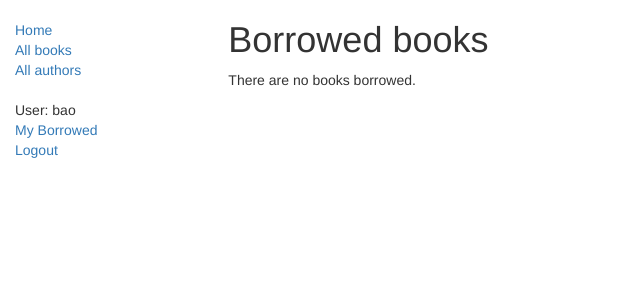
After one commit to SDaBao/locallibrary, a Django app: page /catalog/mybooks/ in a window 1280 px wide. The commit adds this page. Shown: the top 300 px of the page, without its empty margins (0-640 px from the left). Run offline with Django 3.2, Linux system fonts and the light colour scheme; a user stored in the database is signed in; data comes from the database, SQL or seed files in the repository; both versions use the stored data as it was after the commit; some libraries are stand-ins or nearby versions.

Commit message:
add borrow_part

```diff
--- a/catalog/admin.py
+++ b/catalog/admin.py
@@ -37,14 +37,14 @@ class BookAdmin(admin.ModelAdmin):
 
 @admin.register(BookInstance)
 class BookInstanceAdmin(admin.ModelAdmin):
+    list_display = ('book', 'status', 'borrower', 'due_back', 'id')
     list_filter = ('status', 'due_back')
-    list_display = ('book', 'status', 'due_back', 'id')
 
     fieldsets = (
         (None, {
             'fields': ('book','imprint', 'id')
         }),
         ('Availability', {
-            'fields': ('status', 'due_back')
+            'fields': ('status', 'due_back','borrower')
         }),
     )
--- a/catalog/templates/base_generic.html
+++ b/catalog/templates/base_generic.html
@@ -27,13 +27,17 @@
                     <li><a href="{% url 'index' %}">Home</a></li>
                     <li><a href="{% url 'books' %}">All books</a></li>
                     <li><a href="{% url 'authors' %}">All authors</a></li>
+                </ul>
+                <ul class="sidebar-nav">
                     {% if user.is_authenticated %}
                     <li>User: {{ user.get_username }}</li>
+                    <li><a href="{% url 'my-borrowed' %}">My Borrowed</a></li>
                     <li><a href="{% url 'logout'%}?next={{request.path}}">Logout</a></li>
                     {% else %}
                     <li><a href="{% url 'login'%}?next={{request.path}}">Login</a></li>
                     {% endif %}
                 </ul>
+
                 {% endblock %}
             </div>
             <div class="col-sm-10 ">
--- /dev/null
+++ b/catalog/templates/catalog/bookinstance_list_borrowed_user.html
@@ -0,0 +1,16 @@
+{% extends "base_generic.html" %} {% block content %}
+<h1>Borrowed books</h1>
+
+{% if bookinstance_list %}
+<ul>
+
+    {% for bookinst in bookinstance_list %}
+    <li class="{% if bookinst.is_overdue %}text-danger{% endif %}">
+        <a href="{% url 'book-detail' bookinst.book.pk %}">{{bookinst.book.title}}</a> ({{ bookinst.due_back }})
+    </li>
+    {% endfor %}
+</ul>
+
+{% else %}
+<p>There are no books borrowed.</p>
+{% endif %} {% endblock %}
--- a/catalog/urls.py
+++ b/catalog/urls.py
@@ -7,4 +7,5 @@ urlpatterns = [
     path('book/<int:pk>', views.BookDetailView.as_view(), name='book-detail'),
     path('authors/', views.AuthorListView.as_view(), name='authors'),
     path('author/<int:pk>', views.AuthorDetailView.as_view(), name='author-detail'),
+    path('mybooks/', views.LoanedBooksByUserListView.as_view(), name='my-borrowed'),
 ]
--- a/catalog/views.py
+++ b/catalog/views.py
@@ -39,3 +39,16 @@ class AuthorListView(generic.ListView):
 
 class AuthorDetailView(generic.DetailView):
     model = Author
+
+from django.contrib.auth.mixins import LoginRequiredMixin
+
+class LoanedBooksByUserListView(LoginRequiredMixin,generic.ListView):
+    """
+    Generic class-based view listing books on loan to current user.
+    """
+    model = BookInstance
+    template_name ='catalog/bookinstance_list_borrowed_user.html'
+    paginate_by = 10
+
+    def get_queryset(self):
+        return BookInstance.objects.filter(borrower=self.request.user).filter(status__exact='o').order_by('due_back')
```
Also changed, not shown: catalog/models.py (+16 -0 lines), catalog/migrations/0002_bookinstance_borrower.py (added), db.sqlite3, locallibrary/urls.py (line endings or trailing spaces).
